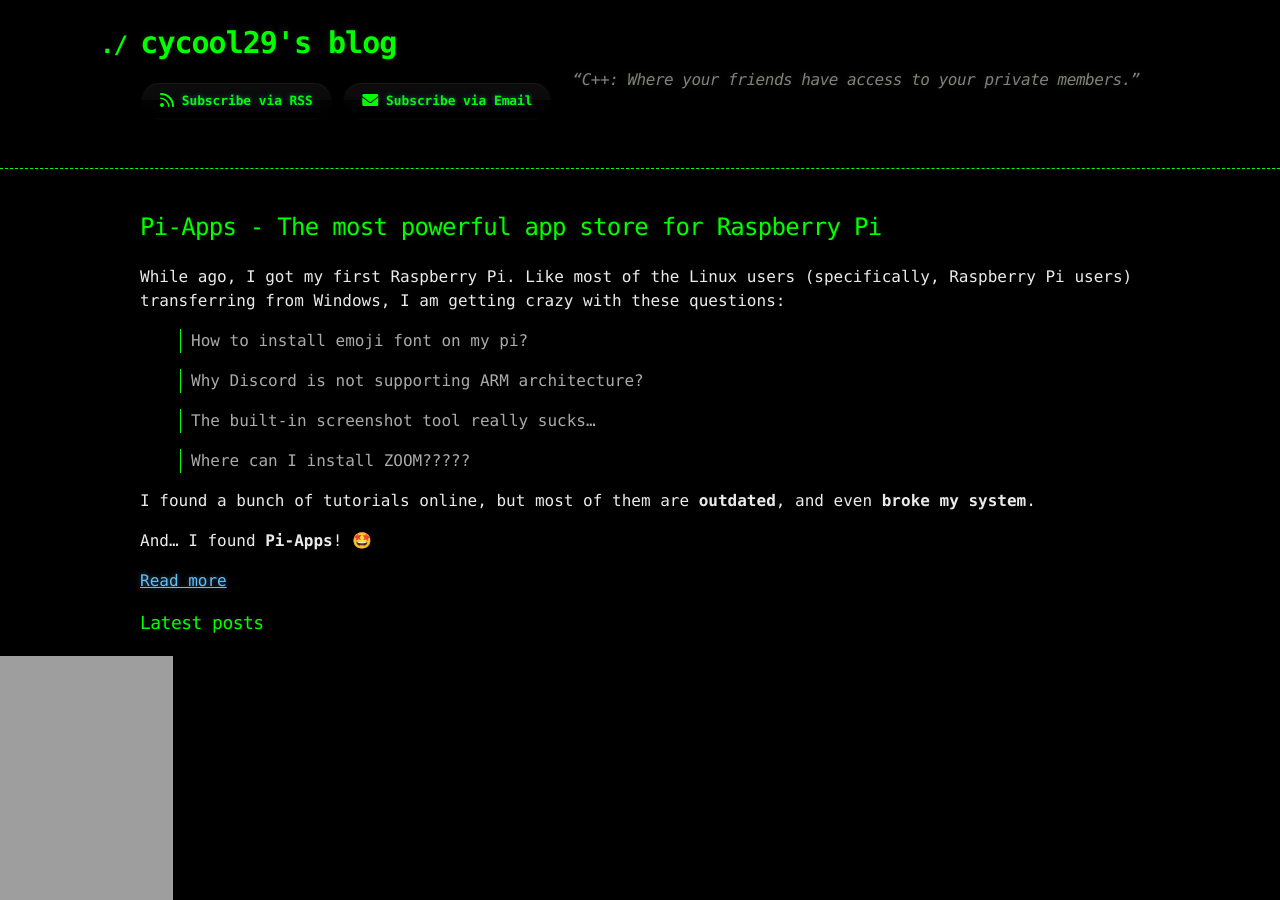
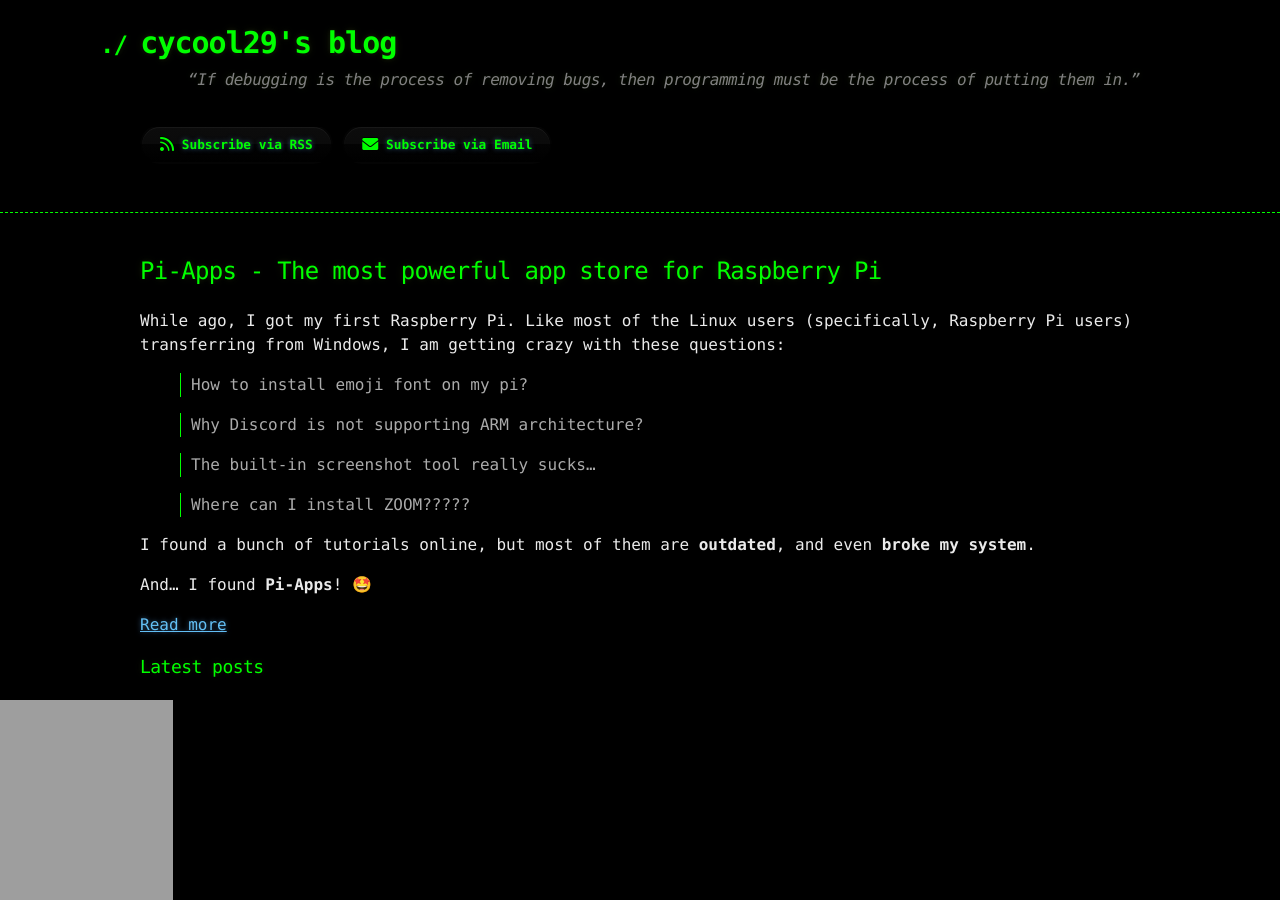
Before and after one commit to cycool29/cycool29.github.io, a Jekyll site: the page built from index.md, in a window 1280 px wide and 900 px high. Built offline with Jekyll 4.4.1, drawn with Linux system fonts in a browser that asks for light colours; a style sheet for code colours, icons or effects is not loaded.

Commit message:
Update quotes

```diff
--- a/_config.yml
+++ b/_config.yml
@@ -1,6 +1,6 @@
 title: cycool29's blog
 comments: Comments
-description: "“C++: Where your friends have access to your private members.” "
+description: "“If debugging is the process of removing bugs, then programming must be the process of putting them in.” "
 remote_theme: jekyll-theme-hacker
 author: cycool29
 github:
```
